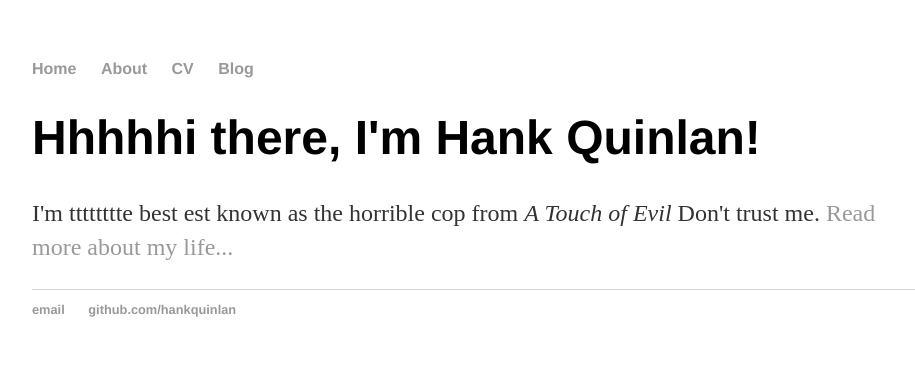
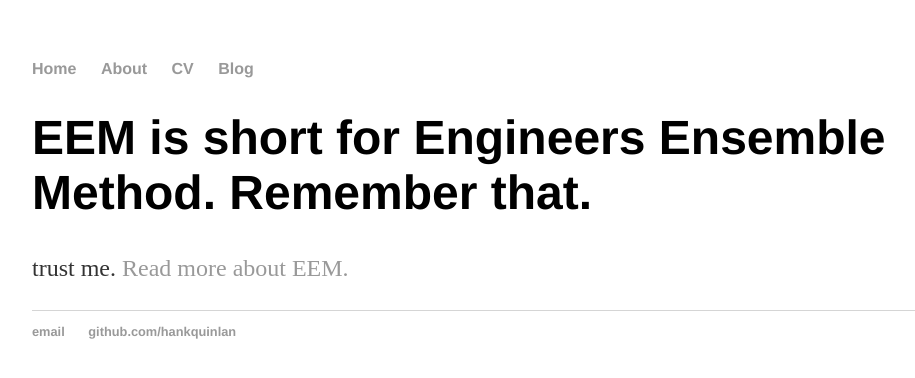
Before and after one commit to takasimiz/bak-github.io, a Jekyll site: the page index.html, which Jekyll copies as it is, in a window 1280 px wide. Shown: the top 378 px of the page, without its empty margins (160-1075 px from the left). Built offline with Jekyll 4.4.1, drawn with Linux system fonts in a browser that asks for light colours.

Commit message:
Update index.html

```diff
--- a/index.html
+++ b/index.html
@@ -1,7 +1,7 @@
 <!DOCTYPE html>
 <html>
 	<head>
-		<title>Hank Quinlan, Horrible Cop</title>
+		<title>EEM</title>
 		<!-- link to main stylesheet -->
 		<link rel="stylesheet" type="text/css" href="/css/main.css">
 	</head>
@@ -16,13 +16,13 @@
 		</nav>
 		<div class="container">
     		<div class="blurb">
-        		<h1>Hhhhhi there, I'm Hank Quinlan!</h1>
-				<p>I'm tttttttte best est known as the horrible cop from <em>A Touch of Evil</em> Don't trust me. <a href="/about">Read more about my life...</a></p>
+			<h1>EEM is short for <strong>E</strong>ngineers Ensemble Method. Remember that.</h1>
+				<p> trust me. <a href="/blog">Read more about EEM.</a></p>
     		</div><!-- /.blurb -->
 		</div><!-- /.container -->
 		<footer>
     		<ul>
-        		<li><a href="mailto:hankquinlanhub@gmail.com">email</a></li>
+        		<li><a href="mailto:kor19952006@gmail.com">email</a></li>
         		<li><a href="https://github.com/hankquinlan">github.com/hankquinlan</a></li>
 			</ul>
 		</footer>
```
